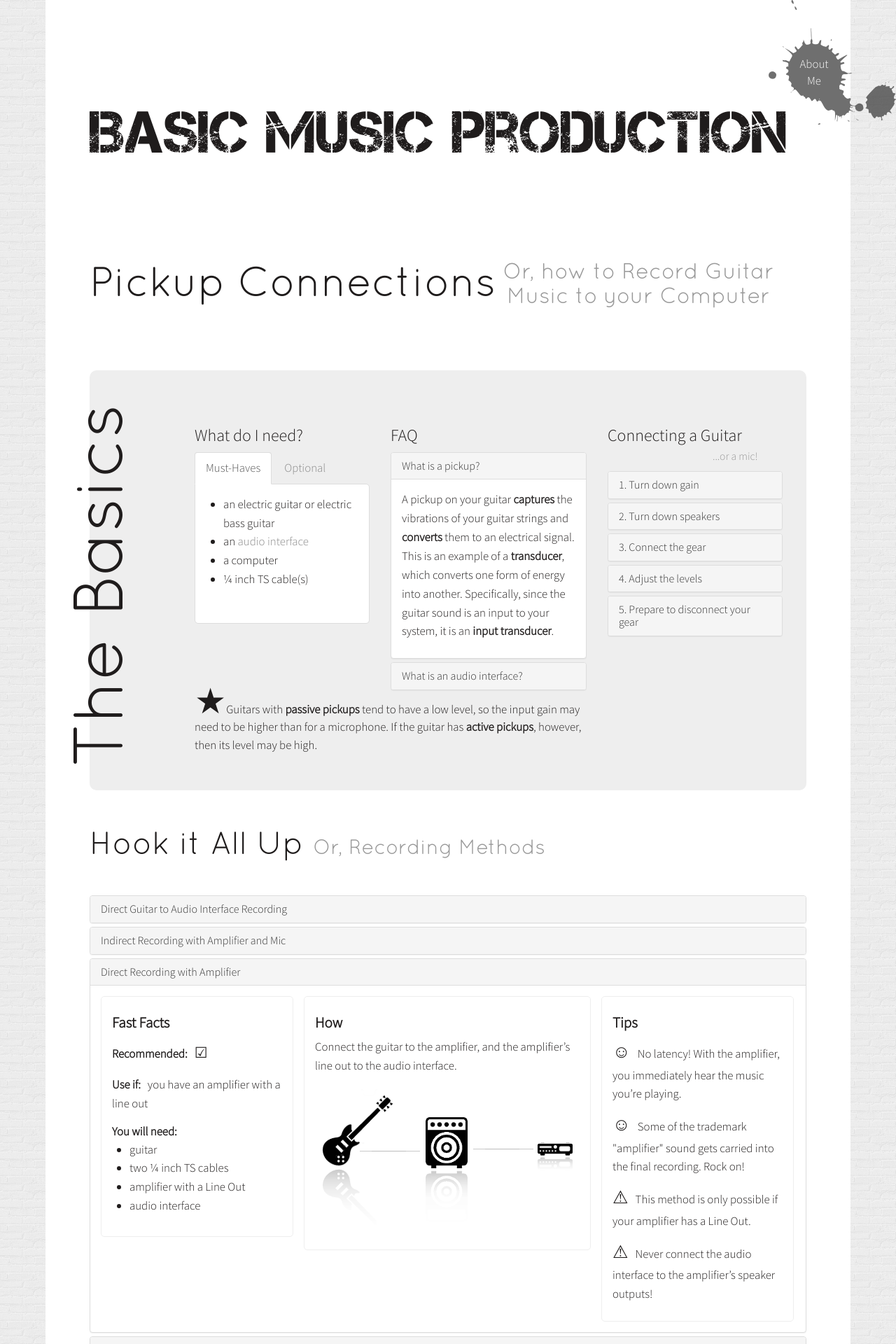
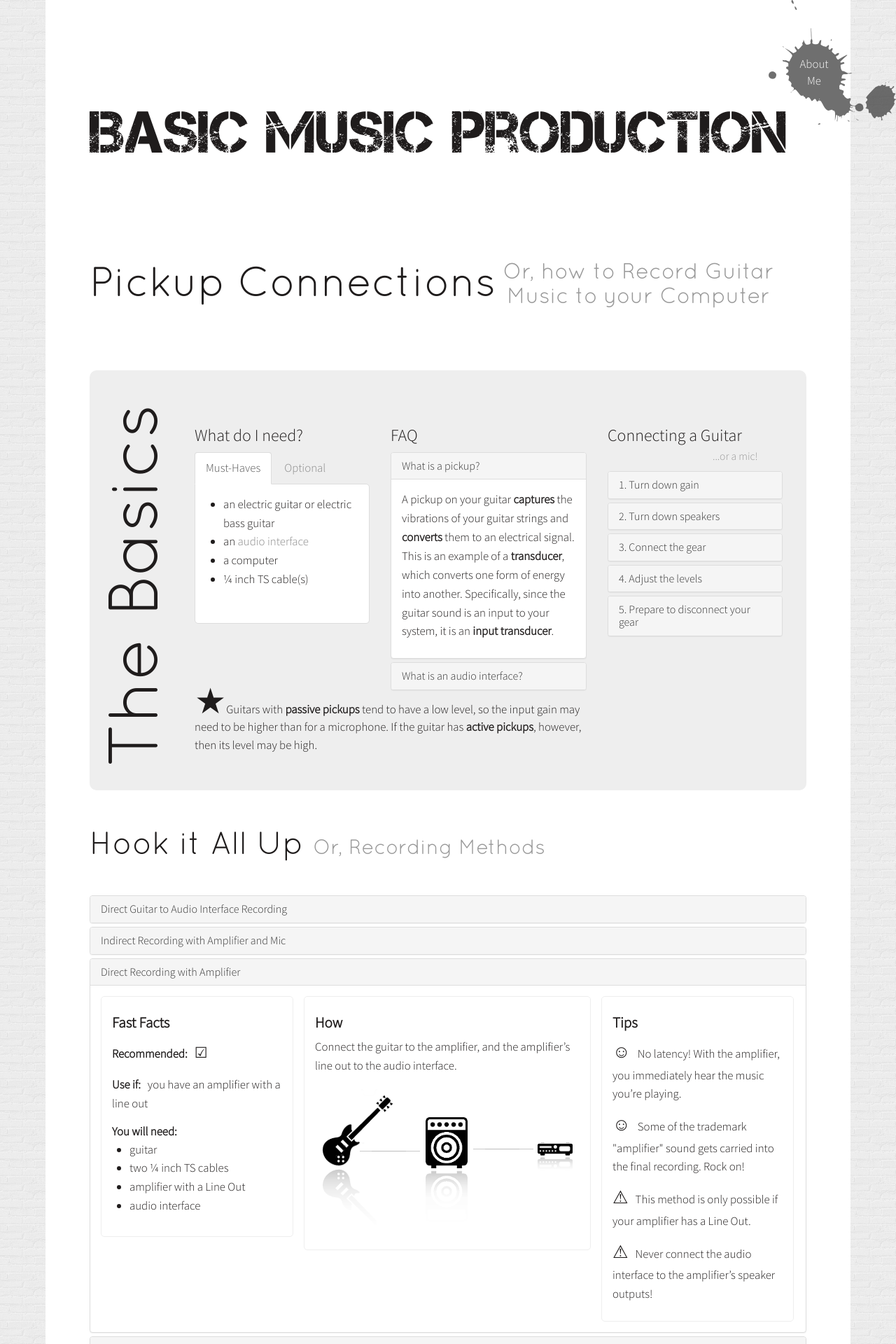
Before and after one commit to mariya/musicproduction, a Jekyll site: the page built from _posts/2014-02-05-pickup-connections.markdown, in a window 1280 px wide. Shown: the top 1920 px of the page at 70% size. Built offline with Jekyll 4.4.1, drawn with Linux system fonts in a browser that asks for light colours; Markdown is read by kramdown in place of the engine named in the settings.

Commit message:
Fix positioning bug

```diff
--- a/css/pickup-connections.css
+++ b/css/pickup-connections.css
@@ -57,11 +57,11 @@
 
 #pickup-connections #basics h2 {
   font-size: 100px;
-  -moz-transform: rotate(270deg) translateY(-500px);
+  -moz-transform: rotate(270deg) translateY(-450px);
   -webkit-transform: rotate(270deg) translateY(-450px);
-  -o-transform: rotate(270deg) translateY(-500px);
-  -ms-transform: rotate(270deg) translateY(-500px);
-  transform: rotate(270deg) translateY(-500px);
+  -o-transform: rotate(270deg) translateY(-450px);
+  -ms-transform: rotate(270deg) translateY(-450px);
+  transform: rotate(270deg) translateY(-450px);
 }
 
 #pickup-connections #basics section {
```
